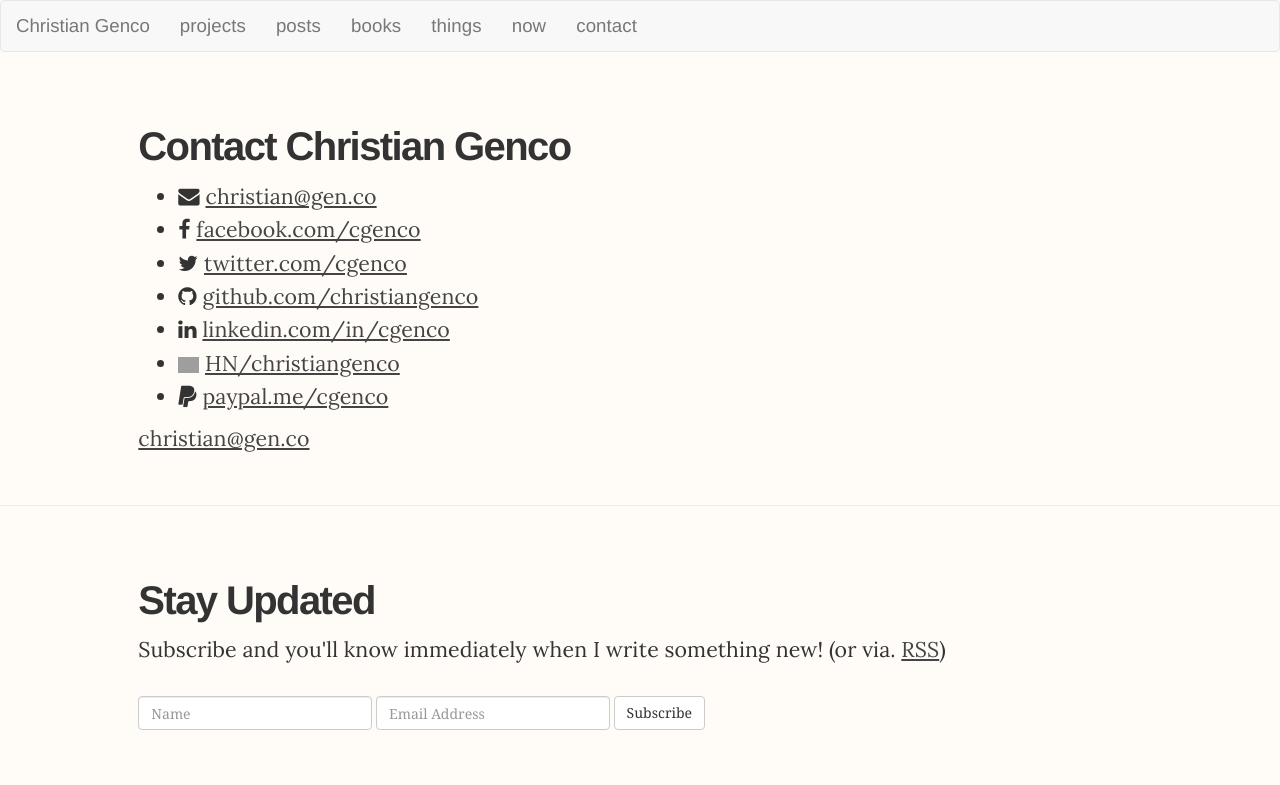
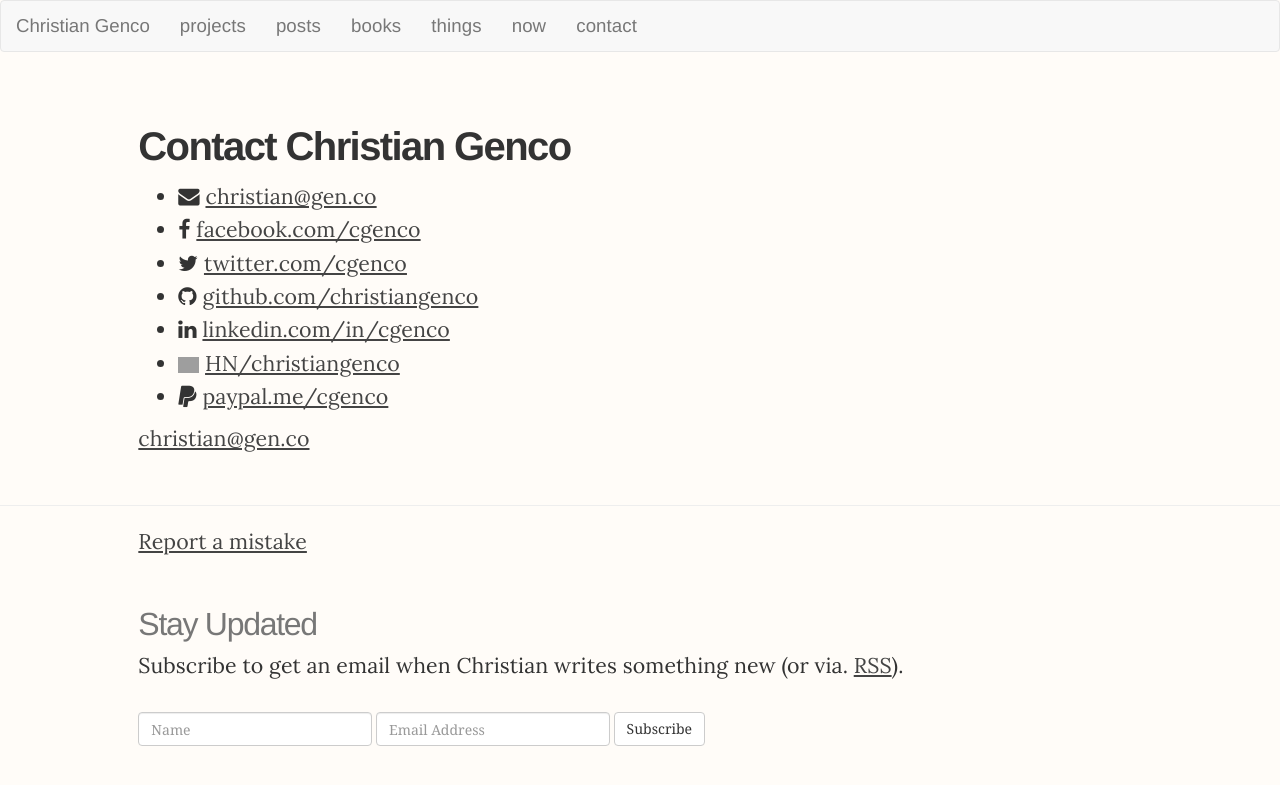
Before and after one commit to christiangenco/christiangenco.github.io, a Jekyll site: the page built from contact.md, in a window 1280 px wide. Shown: the top 785 px of the page. Built offline with Jekyll 4.4.1, drawn with Linux system fonts in a browser that asks for light colours; nearby versions of some CDN libraries; a script that is not in the unit is left out; grey boxes are pictures that could not be loaded.

Commit message:
add issue link to footer

```diff
--- a/_includes/footer.html
+++ b/_includes/footer.html
@@ -3,8 +3,9 @@
 <footer class="wrapper">
   <div class="row">
     <div class="col-sm-10 col-sm-offset-1">
-      <h2>Stay Updated</h2>
-      <p>Subscribe and you'll know immediately when I write something new! (or via. <a href="{{ "/feed.xml" | prepend: site.baseurl }}">RSS</a>)</p>
+      <p><a href="https://github.com/christiangenco/christiangenco.github.io/issues/new">Report a mistake</a></p>
+      <h3>Stay Updated</h3>
+      <p>Subscribe to get an email when Christian writes something new (or via. <a href="{{ "/feed.xml" | prepend: site.baseurl }}">RSS</a>).</p>
 
       <form class="form-inline" action="http://email.gen.co/subscribe" method="POST" accept-charset="utf-8" name="emailListSignupForm" id="emailListSignupForm" data-list-id="VGfeMImlOjxiPTMreg19xQ">
         <div class="form-group">
```
